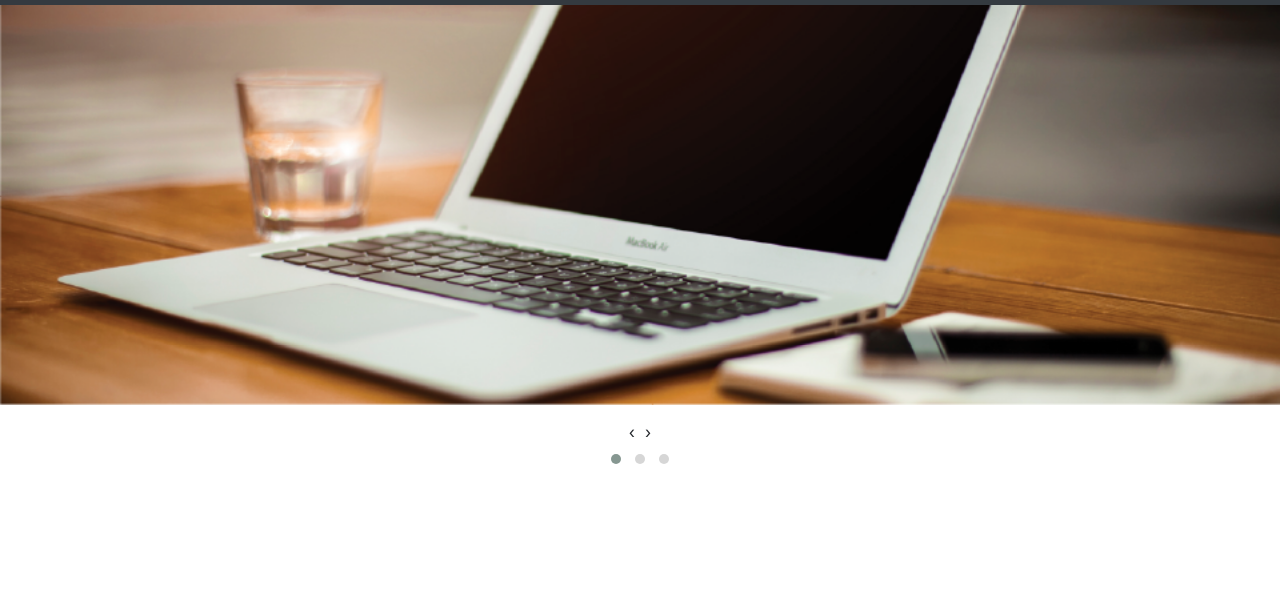
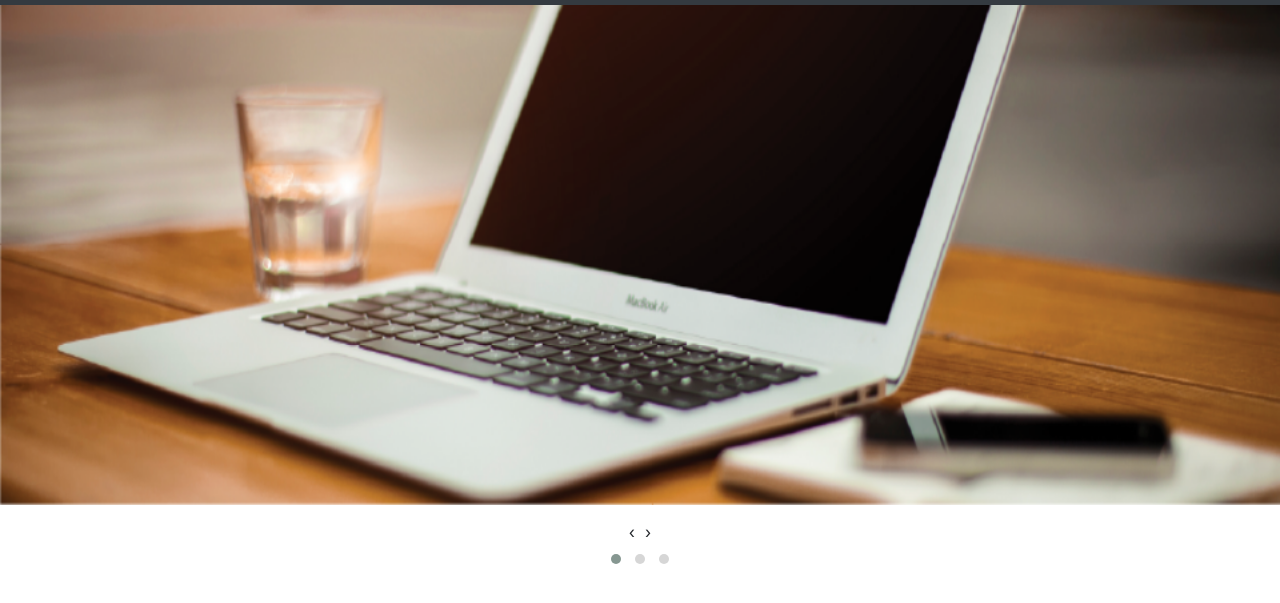
Before and after one commit to klaesrodrigo/candyValley, a plain HTML site: page index.html in a window 1280 px wide. Shown: the part 75-678 px from the top of the page. Drawn offline with nearby package versions, Linux system fonts and the light colour scheme.

Commit message:
ajustes slider

```diff
--- a/css/main.css
+++ b/css/main.css
@@ -1,3 +1,15 @@
 .mlauto{
     margin-left: auto;
 }
+
+.item{
+    width: 100%;
+    height: 500px;
+    background-size: 100% 100% !important;
+}
+
+@media (max-width: 768px){
+    .item{
+        height: 300px;
+    }
+}
--- a/index.html
+++ b/index.html
@@ -48,9 +48,9 @@
     </nav>
 
     <div class="owl-carousel owl-theme">
-        <div><img src="image/site-03.png"></div>
-        <div><img src="image/site-03.png"></div>
-        <div><img src="image/site-03.png"></div>
+        <div class="item" style="background: url('image/site-03.png') no-repeat;"></div>
+        <div class="item" style="background: url('image/site-03.png') no-repeat;"></div>
+        <div class="item" style="background: url('image/site-03.png') no-repeat;"></div>
     </div>
 
 
```
